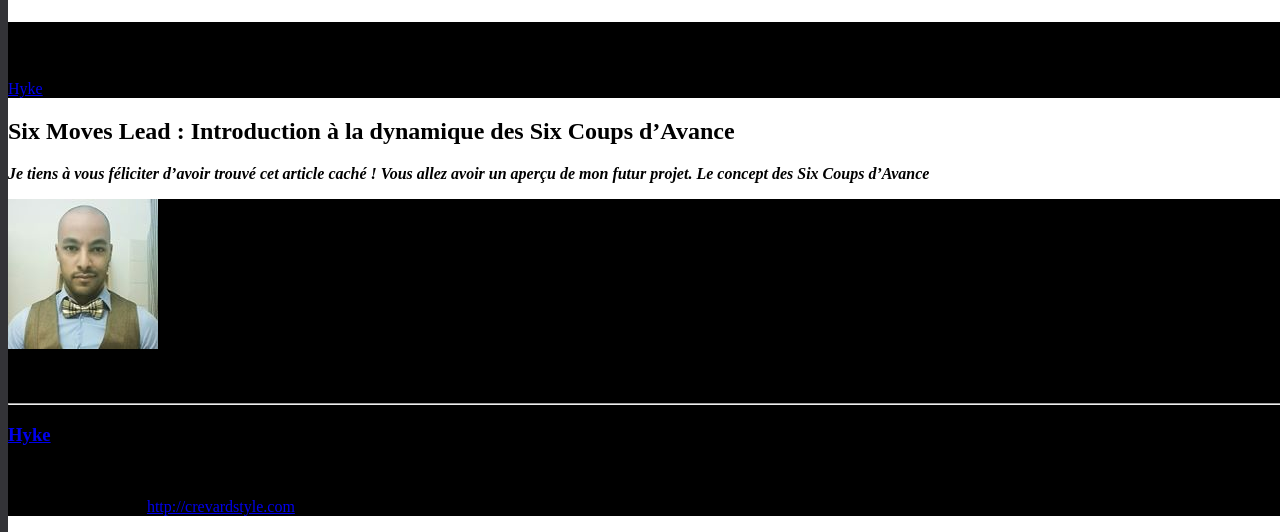
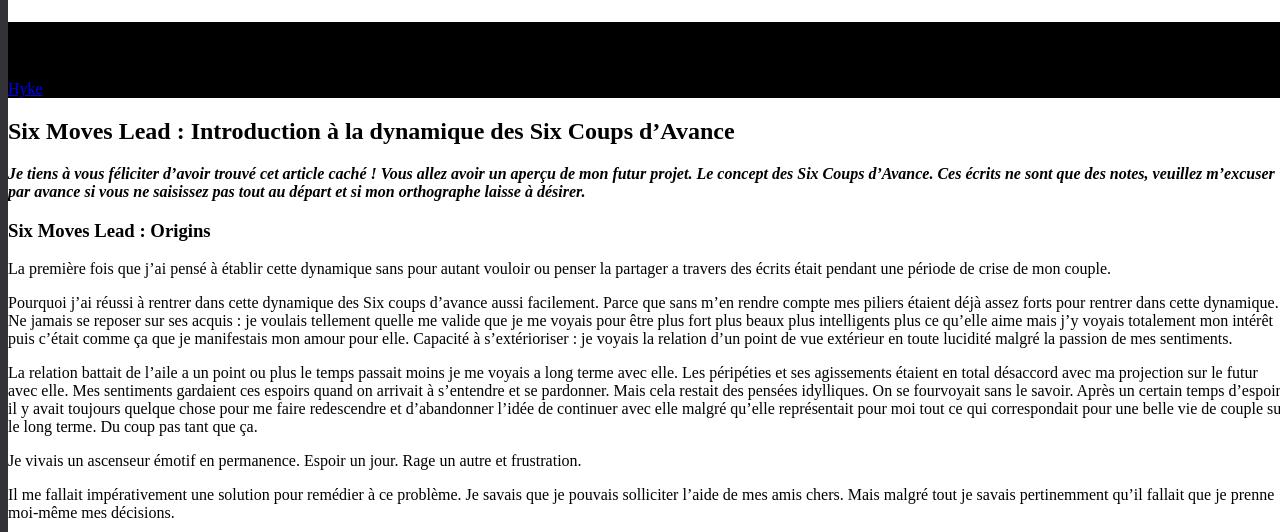
Before and after one commit to darkh2/darkh2.github.io, a Jekyll site: the page built from _posts/2018-07-09-Six-Moves-Lead.md, in a window 1280 px wide, cut to the strip 255-787 px from the top of the page. Built offline with Jekyll 4.4.1, drawn with Linux system fonts in a browser that asks for light colours; comment, search, counter and statistics services are not loaded; some of the changed text lies outside the part shown.

Commit message:
Create 2018-07-09-Six-Moves-Lead.md

```diff
--- a/_posts/2018-07-09-Six-Moves-Lead.md
+++ b/_posts/2018-07-09-Six-Moves-Lead.md
@@ -7,4 +7,23 @@
 ---
 ## Six Moves Lead : Introduction à la dynamique des Six Coups d'Avance
 
-***Je tiens à vous féliciter d'avoir trouvé cet article caché ! Vous allez avoir un aperçu de mon futur projet. Le concept des Six Coups d'Avance***
+***Je tiens à vous féliciter d'avoir trouvé cet article caché ! Vous allez avoir un aperçu de mon futur projet. Le concept des Six Coups d'Avance. Ces écrits ne sont que des notes, veuillez m'excuser par avance si vous ne saisissez pas tout au départ et si mon orthographe laisse à désirer.***
+
+### Six Moves Lead : Origins
+
+La première fois que j’ai pensé à établir cette dynamique sans pour autant vouloir ou penser la partager a travers des écrits était pendant une période de crise de mon couple.
+
+Pourquoi j'ai réussi à rentrer dans cette dynamique des Six coups d'avance aussi facilement.
+Parce que sans m'en rendre compte mes piliers étaient déjà assez forts pour rentrer dans cette dynamique.
+Ne jamais se reposer sur ses acquis : je voulais tellement quelle me valide que je me voyais pour être plus fort plus beaux plus intelligents plus ce qu'elle aime mais j'y voyais totalement mon intérêt puis c'était comme ça que je manifestais mon amour pour elle.
+Capacité à s'extérioriser : je voyais la relation d'un point de vue extérieur en toute lucidité malgré la passion de mes sentiments.
+
+La relation battait de l'aile a un point ou plus le temps passait moins je me voyais a long terme avec elle. Les péripéties et ses agissements étaient en total désaccord avec ma projection sur le futur avec elle. Mes sentiments gardaient ces espoirs quand on arrivait à s'entendre et se pardonner. Mais cela restait des pensées idylliques. On se fourvoyait sans le savoir. Après un certain temps d'espoir il y avait toujours quelque chose pour me faire redescendre et d'abandonner l'idée de continuer avec elle malgré qu'elle représentait pour moi tout ce qui correspondait pour une belle vie de couple sur le long terme. Du coup pas tant que ça.
+
+Je vivais un ascenseur émotif en permanence. Espoir un jour. Rage un autre et frustration.
+
+Il me fallait impérativement une solution pour remédier à ce problème. Je savais que je pouvais solliciter l'aide de mes amis chers. Mais malgré tout je savais pertinemment qu'il fallait que je prenne moi-même mes décisions.
+
+Et c'est la que j'ai prononcé pour la 1ere fois ces mots tout en étant déboussolé : "Il me faut 6 coups d'avance !"
+
+Je n'avais pas du tout penser à ce moment là à en faire un livre mais je devais me sortir de la. La notion des piliers était inexistante. Mais ce qui a fait que j'y suis parvenu c'était grâce à ces fameux piliers !
```
